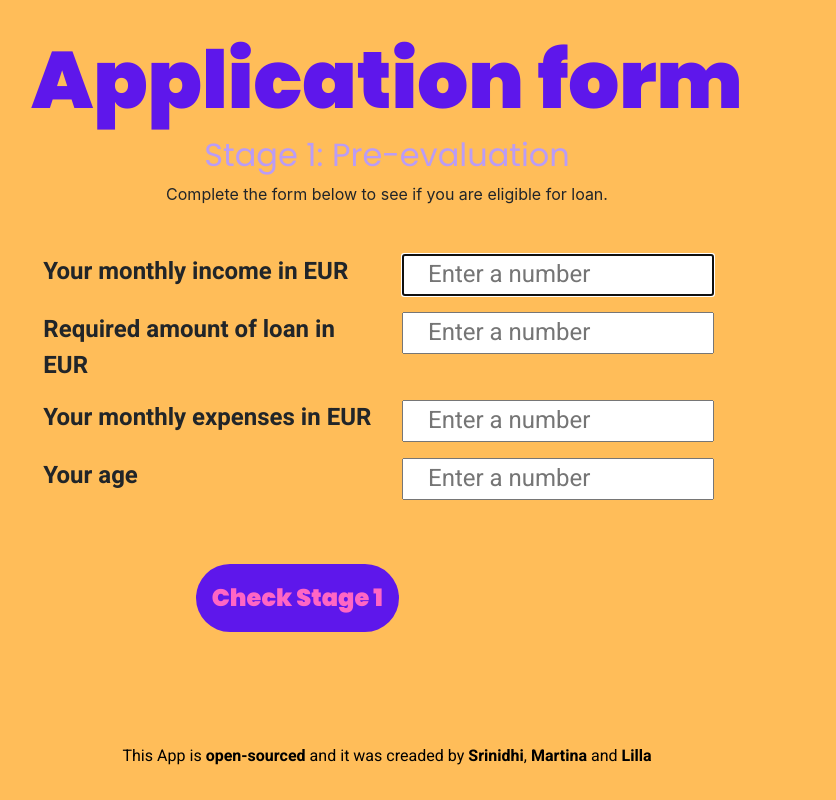
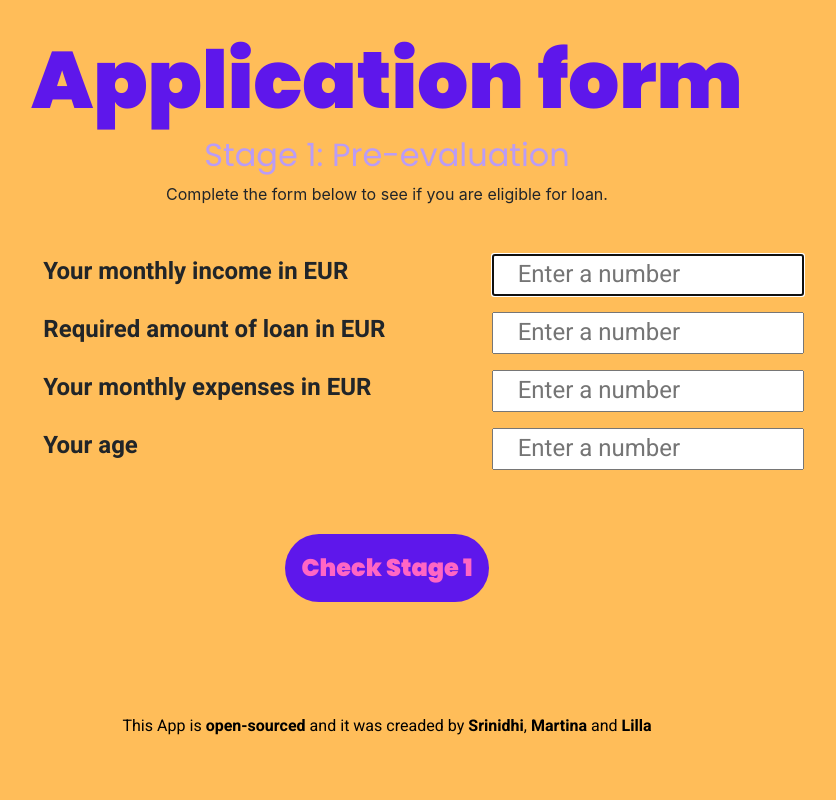
Before and after one commit to cslylla/herhackathon-app, a React (Create React App) app: page /apply in a window 1280 px wide. Shown: the part 422-1222 px from the top of the page, without its empty margins (253-1089 px from the left). After the commit the page ends 1192 px from the top, so only its background shows below. Built offline with nearby package versions, Linux system fonts and the light colour scheme.

Commit message:
Adding sign up function to contact page

```diff
--- a/src/pages/Apply.js
+++ b/src/pages/Apply.js
@@ -11,28 +11,29 @@ export default function Apply(){
     <form>
     <div className="row">
     <div className="col-lg-2"></div>
-    <div className="col-lg-4">Your monthly income in EUR</div>
-    <div className="col-lg-4">
+    <div className="col-lg-5">Your monthly income in EUR</div>
+    <div className="col-lg-3">
         <input type="text" placeholder="Enter a number" autoFocus={true} autoComplete="false"/>
     </div>
     </div>
     <div className="row">
     <div className="col-lg-2"></div>
-    <div className="col-lg-4">Required amount of loan in EUR</div>
-    <div className="col-lg-4"><input type="text" placeholder="Enter a number" autoComplete="false"/></div>
+    <div className="col-lg-5">Required amount of loan in EUR</div>
+    <div className="col-lg-3"><input type="text" placeholder="Enter a number" autoComplete="false"/></div>
     </div>
     <div className="row">
     <div className="col-lg-2"></div>
-    <div className="col-lg-4">Your monthly expenses in EUR</div>
-    <div className="col-lg-4"><input type="text" placeholder="Enter a number" autoComplete="false" /></div>
+    <div className="col-lg-5">Your monthly expenses in EUR</div>
+    <div className="col-lg-3"><input type="text" placeholder="Enter a number" autoComplete="false" /></div>
     </div>
     <div className="row">
     <div className="col-lg-2"></div>
-    <div className="col-lg-4">Your age</div>
-    <div className="col-lg-4"><input type="text" placeholder="Enter a number" autoComplete="false"/></div>
+    <div className="col-lg-5">Your age</div>
+    <div className="col-lg-3"><input type="text" placeholder="Enter a number" autoComplete="false"/></div>
     </div>
     <div className="row">
-    <div className="col-lg-10 text-center mt-3"><input type="submit" value="Check Stage 1" className="button" /></div>
+    <div className="col-lg-2"></div>
+    <div className="col-lg-8 text-center mt-3"><input type="submit" value="Check Stage 1" className="button" /></div>
     </div>
     </form>
     </div>
--- a/src/pages/Contact.js
+++ b/src/pages/Contact.js
@@ -1,7 +1,7 @@
-import React from 'react';
+import React, {useState} from 'react';
 import '../Contact.css';
 import insta from "../images/insta.png"
-import email from "../images/email.png"
+import emailpic from "../images/email.png"
 import linkedin from "../images/linkedin.png"
 import phone from "../images/phone.png"
 import address from "../images/address.png"
@@ -11,6 +11,17 @@ import contactus from "../images/contactus.svg"
 
 
 export default function Contact(){
+    let[email, setEmail]= useState("");
+
+    function handleSubmit(event){
+        event.preventDefault();
+    alert(`Email was sent to ${email}, please confirm your email address.`);
+    }
+
+    function updateEmail(event){
+        setEmail(event.target.value);
+    }
+
     return(
     <div className="Contact text-center">
         <h1>Contact</h1>
@@ -18,8 +29,8 @@ export default function Contact(){
         <p>For further information enter your E-mail Address below</p>
         <div className="container mt-0 mb-0">
 
-        <form>
-            <input type="email" placeholder="Enter your email address" autoFocus={true} autoComplete="false"/>
+        <form onSubmit={handleSubmit}>
+            <input type="email" placeholder="Enter your email address" autoFocus={true} autoComplete="false" onChange={updateEmail}/>
             <input type="submit" value="Sign me up" className="button"/>
         </form>
 
@@ -27,7 +38,7 @@ export default function Contact(){
         <div className= "container d-flex">
 
         <div className= "contact"><a href="https://www.instagram.com/" target="_blank" rel="noreferrer" title="Go to Instagram"><img src={insta} alt="Instagram logo" className="contact-logo"/></a></div>
-        <div className= "contact"><a href="mailto:info@loanbuddy.com" target="_blank" rel="noreferrer" title="Send us an email"><img src={email} alt="email logo" className="contact-logo"/></a></div>
+        <div className= "contact"><a href="mailto:info@loanbuddy.com" target="_blank" rel="noreferrer" title="Send us an email"><img src={emailpic} alt="email logo" className="contact-logo"/></a></div>
         <div className= "contact"><a href="https://www.linkedin.com/" target="_blank" rel="noreferrer" title="Send us an email"><img src={linkedin} alt="LinkedIn logo" className="contact-logo"/></a></div>
         </div>
         <div className= "container d-flex">
```
Also changed, not shown: src/SignUp.js (added).
